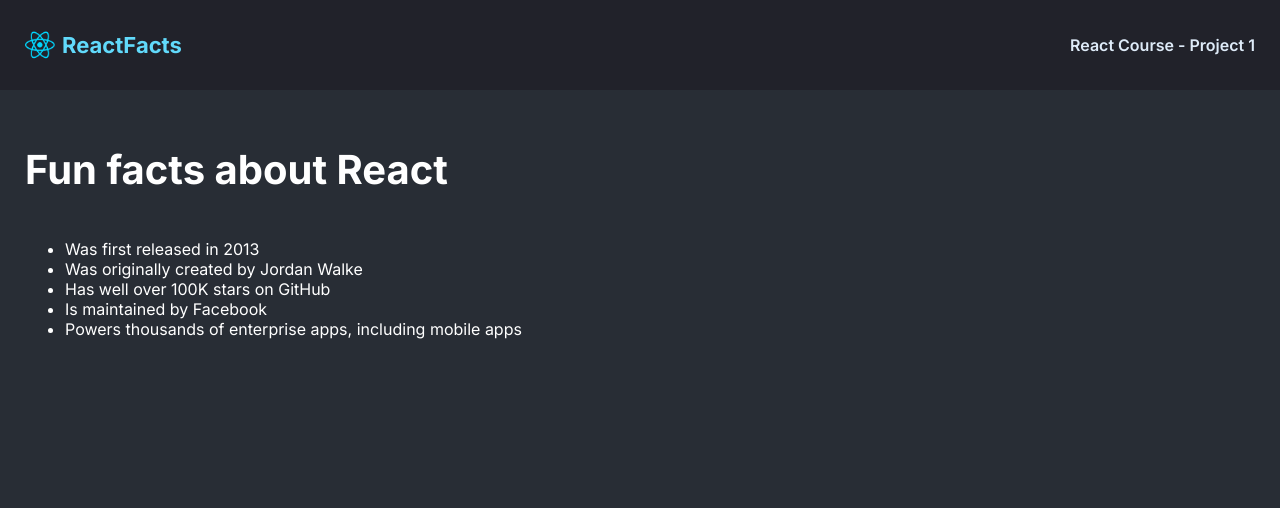
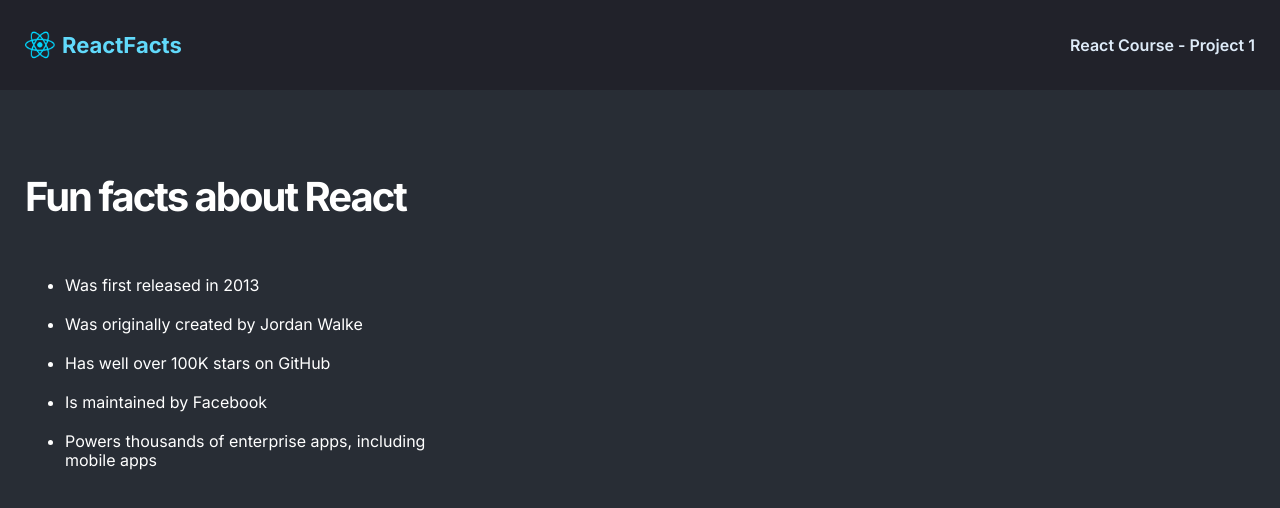
Before and after one commit to MikiWojak/react-tutorial-info-site, a React (Create React App) app: page / in a window 1280 px wide. Shown: the top 508 px of the page. Built offline with nearby package versions, Linux system fonts and the light colour scheme.

Commit message:
Main - style fixes

```diff
--- a/src/assets/styles/index.css
+++ b/src/assets/styles/index.css
@@ -9,6 +9,7 @@ body {
 
     margin: 0;
     color: #FFF;
+    background-color: #282D35;
 }
 
 .container {
@@ -49,12 +50,20 @@ body {
 
 .main {
     height: 100%;
-    background-color: #282D35;
-    padding: 55px 25px 0 25px;
+    padding: 55px 25px;
 }
 
 .main--header {
     font-size: 40px;
-    font-weight: 700;
-    margin: 0 0 45px 0;
+    letter-spacing: -0.05em;
 }
+
+.main--list {
+    margin-top: 45px;
+}
+
+.main--list > li {
+    line-height: 19px;
+    padding-block: 10px;
+    max-width: 400px;
+}
```
